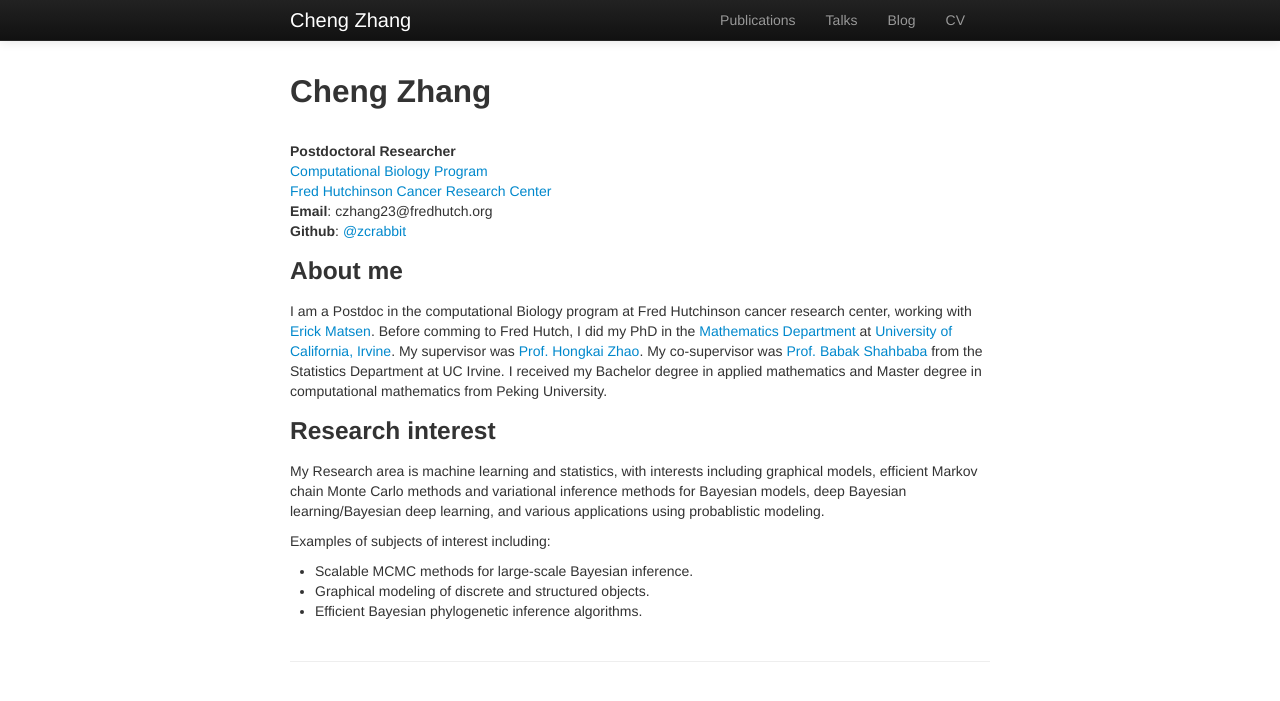
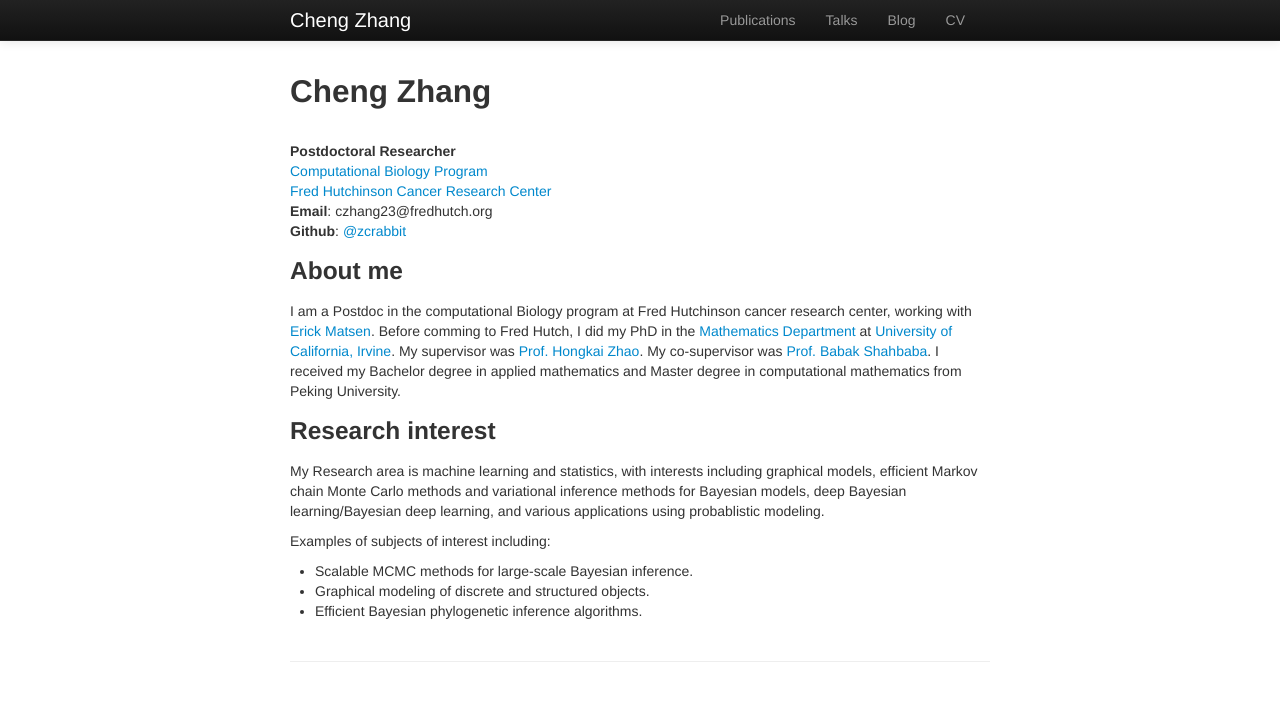
Before and after one commit to qinliuliuqin/czhang.me, a Jekyll site: the page built from index.md, in a window 1280 px wide. Shown: the top 701 px of the page. Built offline with Jekyll 4.4.1, drawn with Linux system fonts in a browser that asks for light colours.

Commit message:
Update homepage

```diff
--- a/index.md
+++ b/index.md
@@ -12,7 +12,7 @@ title: Cheng Zhang
 
 ### About me
 
-I am a Postdoc in the computational Biology program at Fred Hutchinson cancer research center, working with [Erick Matsen](http://matsen.fredhutch.org). Before comming to Fred Hutch, I did my PhD in the [Mathematics Department](https://www.math.uci.edu) at [University of California, Irvine](https://uci.edu). My supervisor was [Prof. Hongkai Zhao](https://www.math.uci.edu/~zhao/homepage/home/home.html). My co-supervisor was [Prof. Babak Shahbaba](https://www.ics.uci.edu/~babaks/) from the Statistics Department at UC Irvine.
+I am a Postdoc in the computational Biology program at Fred Hutchinson cancer research center, working with [Erick Matsen](http://matsen.fredhutch.org). Before comming to Fred Hutch, I did my PhD in the [Mathematics Department](https://www.math.uci.edu) at [University of California, Irvine](https://uci.edu). My supervisor was [Prof. Hongkai Zhao](https://www.math.uci.edu/~zhao/homepage/home/home.html). My co-supervisor was [Prof. Babak Shahbaba](https://www.ics.uci.edu/~babaks/).
 I received my Bachelor degree in applied mathematics and Master degree in computational mathematics from Peking University.
 
 <!-- For me, the painful aspects of making a website are
```
